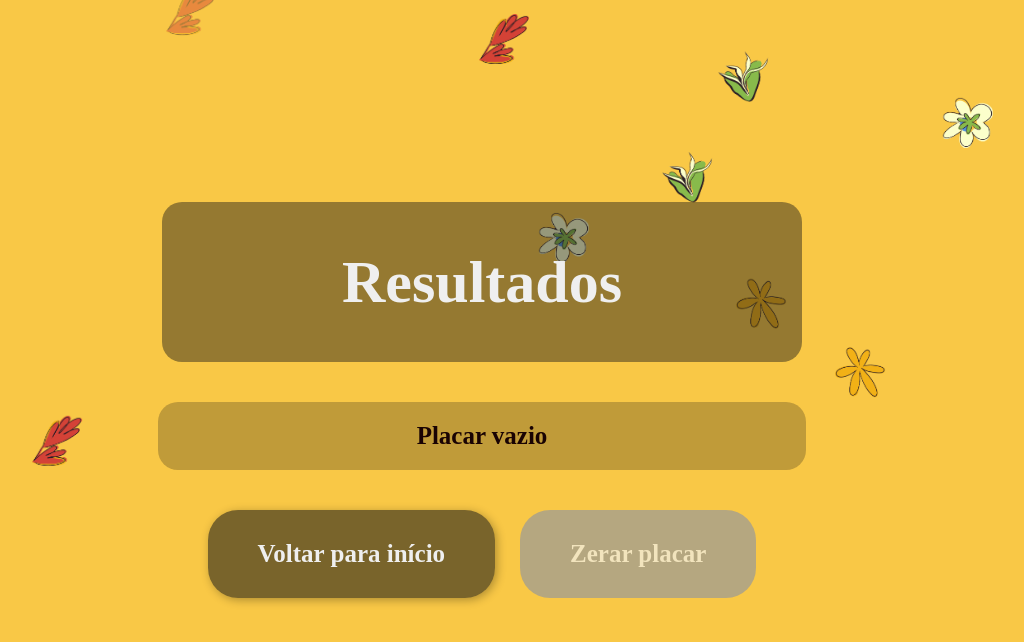
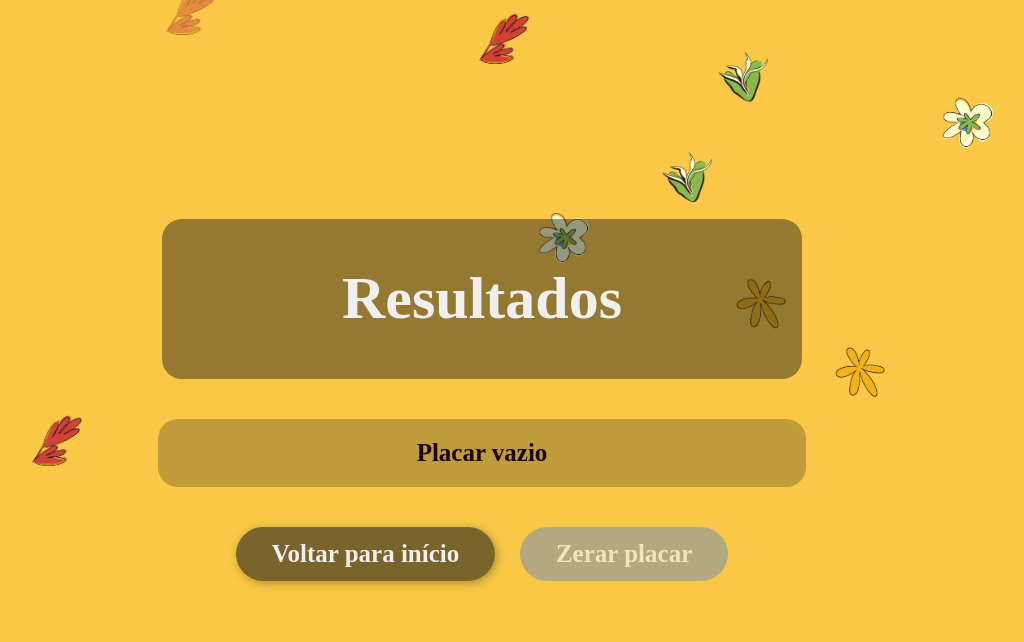
Before and after one commit to pepepepu/s-final, a React (Create React App) app: page /results in a window 1280 px wide. Shown: the top 642 px of the page, without its empty margins (158-1182 px from the left). Built offline with nearby package versions, Linux system fonts and the light colour scheme; a web font is replaced by a local one.

Commit message:
Results Update

```diff
--- a/src/pages/Results/index.tsx
+++ b/src/pages/Results/index.tsx
@@ -120,11 +120,11 @@ const Results: React.FC = () => {
             ))
         )}
       </Div>
-      <Div direction="row" gap={25}>
+      <Div  width={"70%"} direction="row" gap={25}>
         <Button
           margin={0}
           borderRadius={30}
-          padding={"30px 50px"}
+          padding={"1.5% 4%"}
           onClick={() => handleNavigate()}
           backgroundColor={"#18171790"}
           hoverBackgroundColor="#4d3d1e"
@@ -140,7 +140,7 @@ const Results: React.FC = () => {
         <Button
           margin={0}
           borderRadius={30}
-          padding={"30px 50px"}
+          padding={"1.5% 4%"}
           onClick={() => handleResetScores()}
           backgroundColor={"#18171790"}
           hoverBackgroundColor="#4d3d1e"
```
